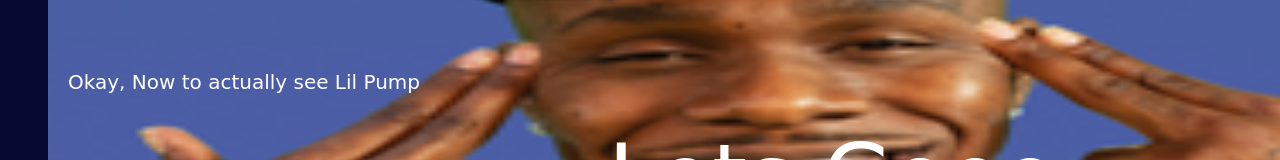
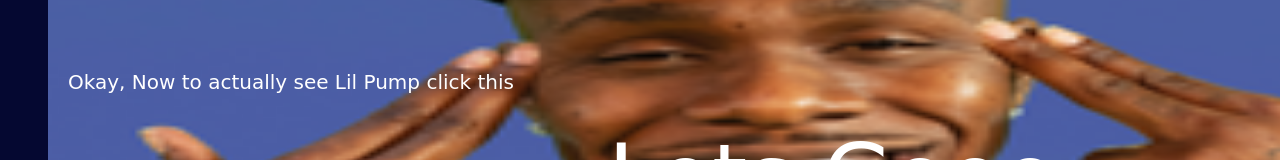
Before and after one commit to nika1414/daBaby, a plain HTML site: page index.html in a window 1280 px wide. Both pictures are taken after a click on the button "Click to See lil Pump". Shown: the part 565-725 px from the top of the page. Drawn offline with Linux system fonts and the light colour scheme; a web font is replaced by a local one.

Commit message:
fourcommithtml

```diff
--- a/index.html
+++ b/index.html
@@ -58,7 +58,7 @@
         id="actualPump"
         style="display: none"
       >
-        Okay, Now to actually see Lil Pump
+        Okay, Now to actually see Lil Pump click this
       </p>
     </div>
   </body>
```
